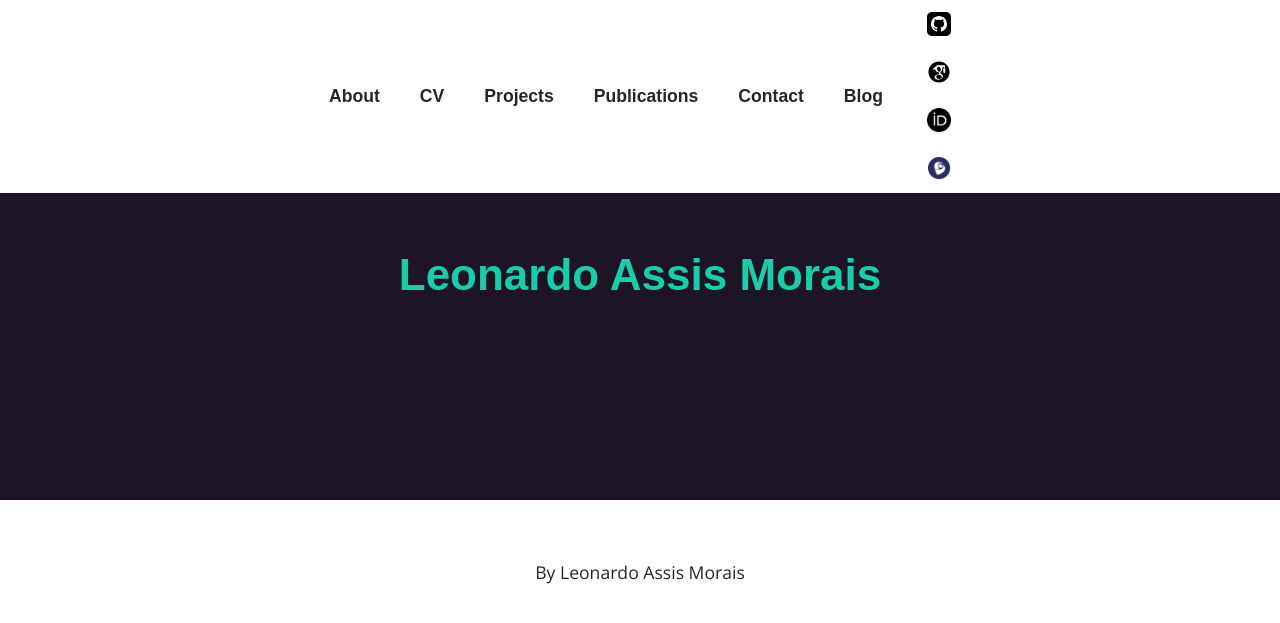
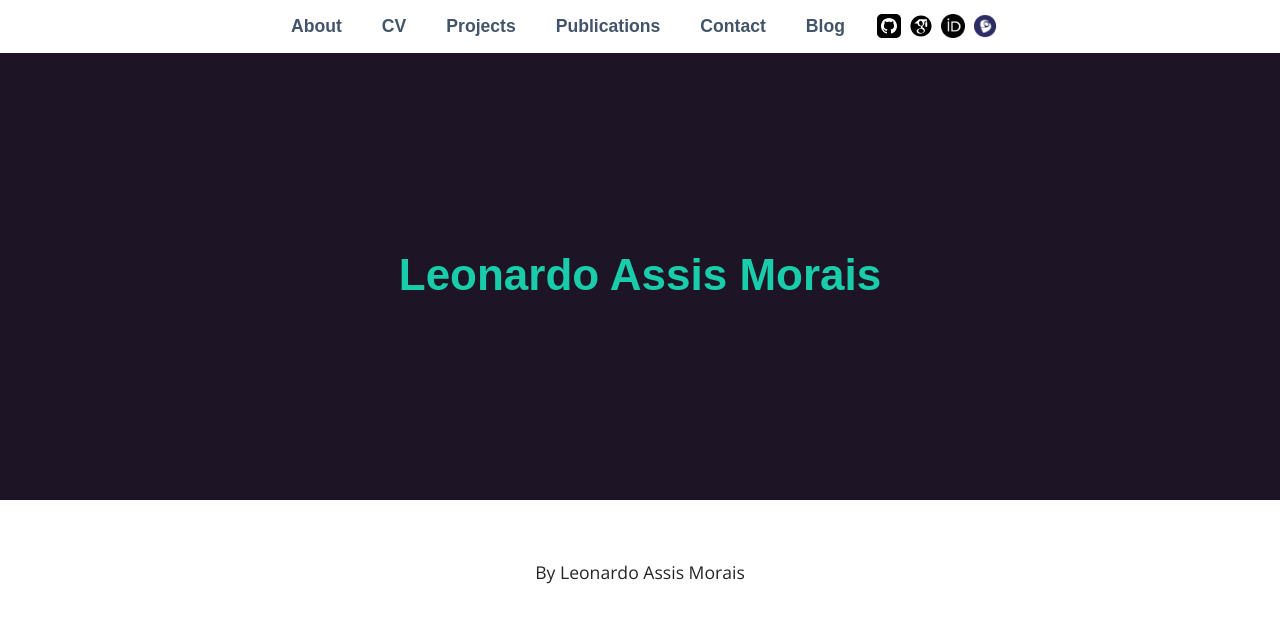
Before and after one commit to Leo-am/Leo-am.github.io, a Jekyll site: the page built from index.html, in a window 1280 px wide. Shown: the top 623 px of the page. Built offline with Jekyll 4.4.1, drawn with Linux system fonts in a browser that asks for light colours; some web fonts are replaced.

Commit message:
update top bar

```diff
--- a/_sass/_layout.scss
+++ b/_sass/_layout.scss
@@ -89,34 +89,33 @@ aside {
 
     .nav-bar {
       display: flex;
-      flex-wrap: wrap;
-      justify-content: center;
       align-items: center;
       list-style: none;
       padding: 0;
       margin: 0;
-      gap: 1rem;
 
       li {
-        margin: 0;
+        margin-right: 1rem;
 
-        a {
-          display: flex;
-          align-items: center;
-          padding: 12px;
-          font-family: 'Muli', sans-serif;
-          font-weight: bold;
-          text-decoration: none;
-          color: $font-color;
-
-          img {
-            margin-left: 4px;
+         a {
+            display: block;
+            padding: 12px;
+            text-decoration: none;
+            font-family: 'Muli', sans-serif;
+            }
           }
 
-          &:hover,
-          &:active {
-            background: $header;
-            color: $main;
+          li.social-icons {
+            display: flex;
+            margin-right: 0; // no extra spacing
+            gap: 0; // remove spacing between icons
+
+            a {
+              padding: 0 4px;
+              line-height: 1;
+
+              img {
+                display: block;
           }
         }
       }
@@ -124,6 +123,7 @@ aside {
   }
 }
 
+
 footer {
 	text-align: center;
 	padding: 40px;
```
